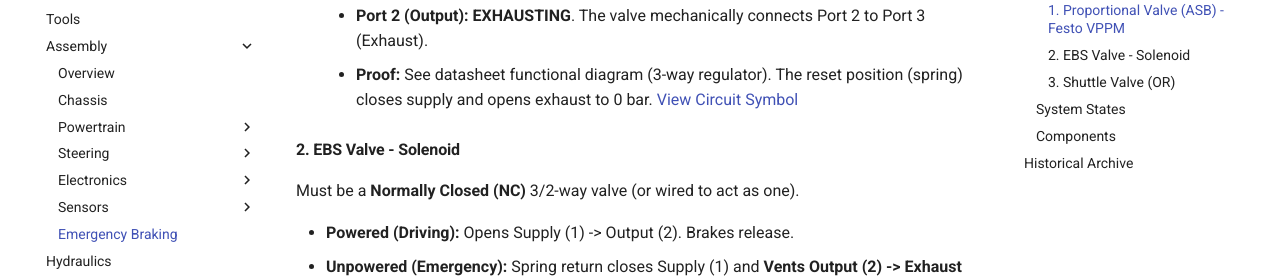
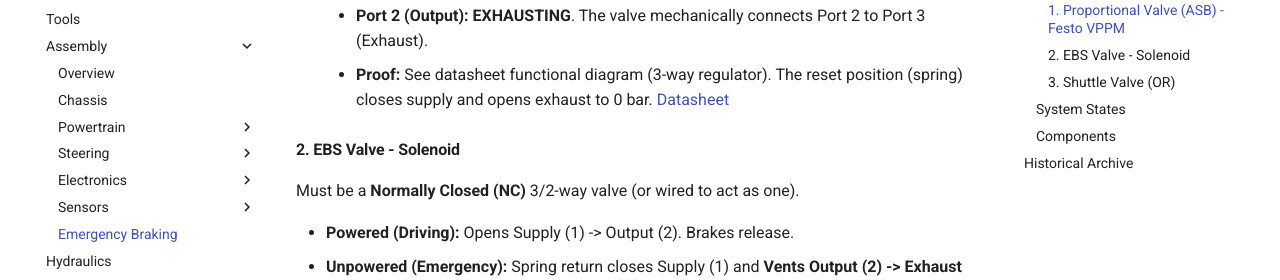
Before and after one commit to UM-Driverless/kart_docs, an MkDocs documentation site: the page built from docs/assembly/emergency-braking/index.md, in a window 1280 px wide and 900 px high, scrolled down 1017 px. Shown: the part 170-450 px from the top of the window. Built offline with MkDocs 1.6.1 and Material for MkDocs 9.7.7, drawn with Linux system fonts in a browser that asks for light colours; comment, search, counter and statistics services are not loaded.

Commit message:
Rename link: View Circuit Symbol -> Datasheet

```diff
--- a/docs/assembly/emergency-braking/index.md
+++ b/docs/assembly/emergency-braking/index.md
@@ -19,7 +19,7 @@
 *   **Unpowered (0V/0mA):**
     *   **Port 1 (Supply):** **CLOSED**. The valve mechanically blocks the air supply. It does **not** drain the tank.
     *   **Port 2 (Output):** **EXHAUSTING**. The valve mechanically connects Port 2 to Port 3 (Exhaust).
-    *   **Proof:** See datasheet functional diagram (3-way regulator). The reset position (spring) closes supply and opens exhaust to 0 bar. [View Circuit Symbol](../../assets/datasheets/VPPM_en.pdf#page=1)
+    *   **Proof:** See datasheet functional diagram (3-way regulator). The reset position (spring) closes supply and opens exhaust to 0 bar. [Datasheet](../../assets/datasheets/VPPM_en.pdf#page=1)
 
 #### 2. EBS Valve - Solenoid
 Must be a **Normally Closed (NC)** 3/2-way valve (or wired to act as one).
```
